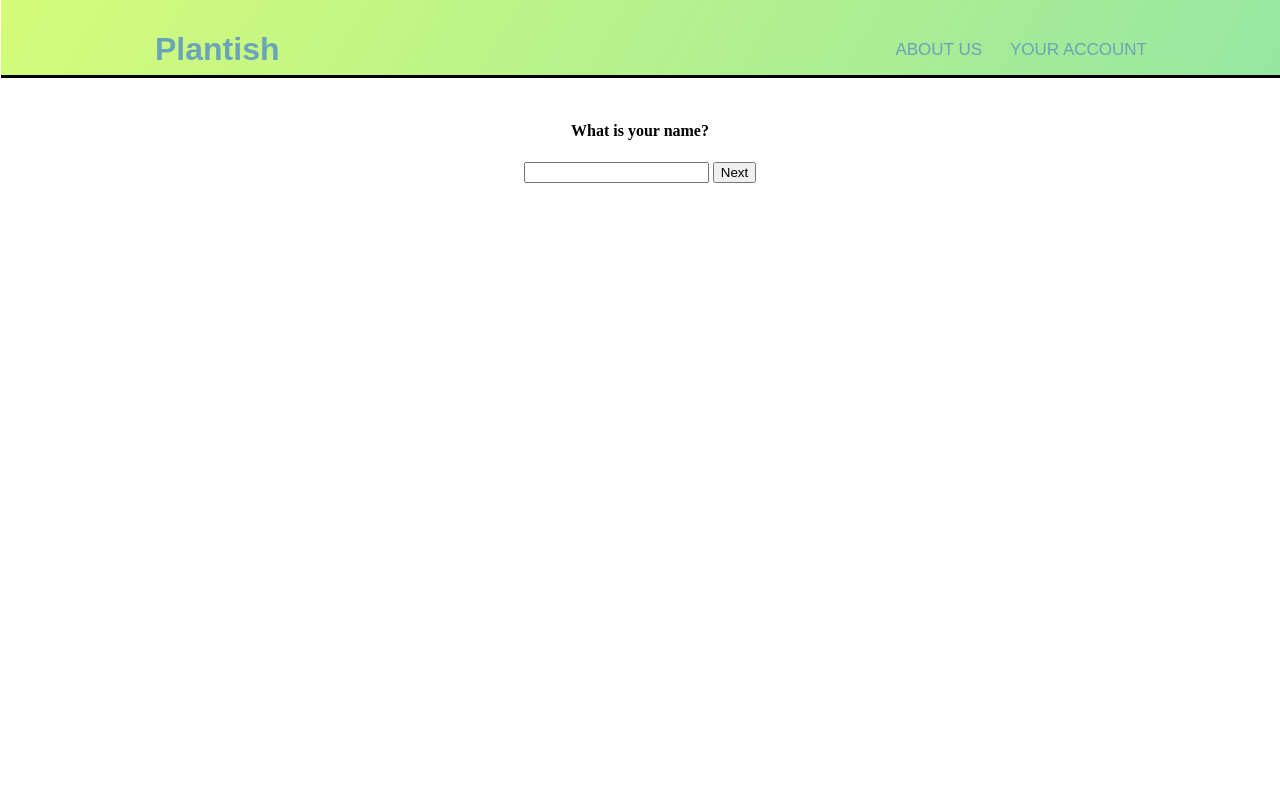
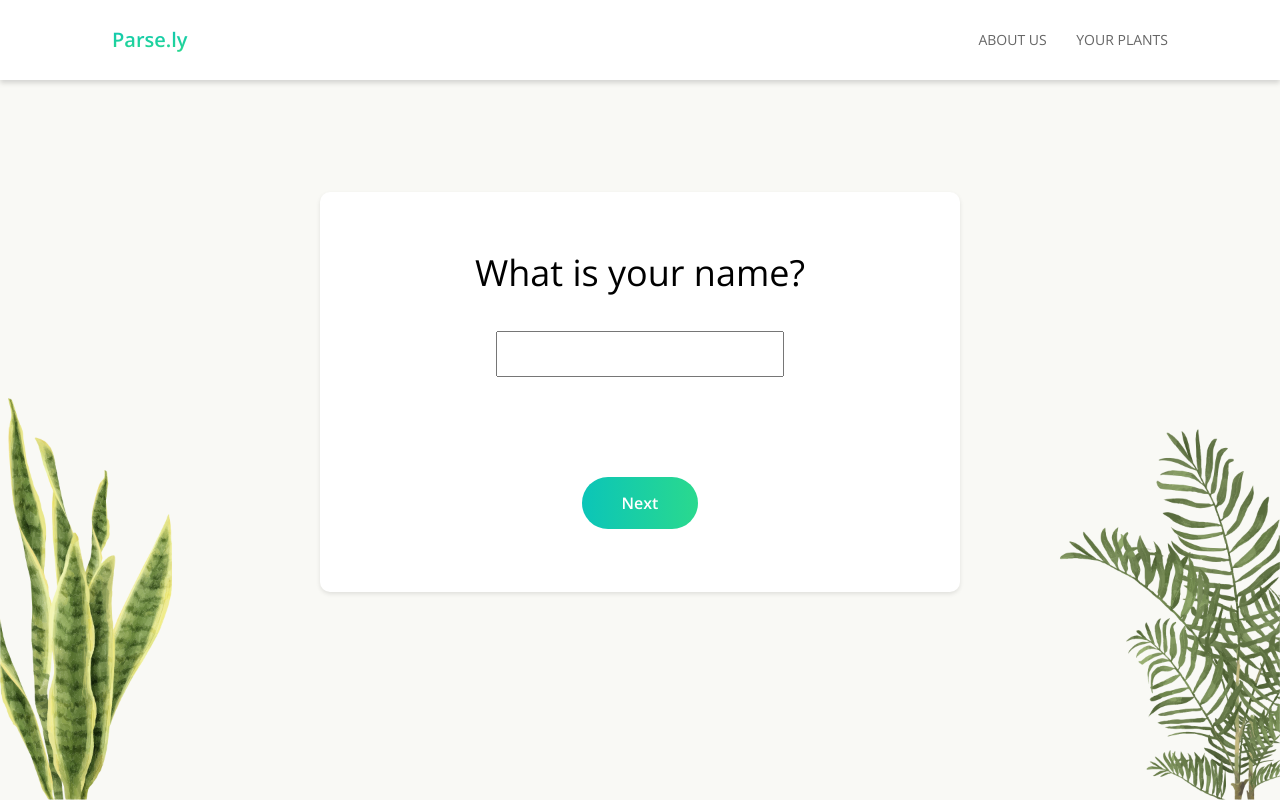
Before and after one commit to ceceliacreates/parse-ly, a website: page public/plant.html in a window 1280 px wide. Drawn offline with nearby package versions, Linux system fonts and the light colour scheme.

Commit message:
assets added

```diff
--- a/public/css/style.css
+++ b/public/css/style.css
@@ -1,25 +1,13 @@
-body {
-  margin: 1px;
-}
-
-a {
+*, a {
   font-family: "Open Sans", sans-serif;
 }
 
-.about {
-  height: calc(100% - 100px);
-  background-image: url("https://gdcindia.co.in/wp-content/uploads/2019/03/contact-us-background.jpg");
-  background-size: cover;
-  background-attachment: fixed;
-  background-size: auto;
+.h-100vh {
+  height: calc(100vh - 80px);
 }
 
-.index {
+.h-100 {
   height: 100% !important;
-  background-image: url("https://s3-us-west-1.amazonaws.com/landgbucket/products/prod_0egY5e7MVw3QnA/main.jpg");
-  background-size: cover;
-  background-attachment: fixed;
-  background-size: auto;
 }
 
 .w-100 {
@@ -27,7 +15,7 @@ a {
 }
 
 .container-fluid {
-  width: 80%;
+  width: 85%;
 }
 
 a {
@@ -35,22 +23,18 @@ a {
 }
 
 #header-bar {
-  height: 55px;
+  height: 80px;
   position: fixed;
   background: #fff;
-  border-bottom: solid;
-  background-image: linear-gradient(120deg, #d4fc79 0%, #96e6a1 100%);
-  margin-top: -1px;
-  padding: 10px;
+  box-shadow: 0 3px 5px 0 rgba(0, 0, 0, 0.15);
 }
 
 #brand {
   font-weight: 600;
-  font-size: 32px;
-  color: #6ba4b8;
-  position: relative;
-  bottom: inherit;
-  font-family: sans-serif;
+  font-size: 20px;
+  background: -webkit-linear-gradient(#0bc5b8, #2ad98e);
+  -webkit-background-clip: text;
+  -webkit-text-fill-color: transparent;
 }
 
 .nav-link:first-child {
@@ -58,102 +42,87 @@ a {
 }
 
 .nav-link {
-  font-size: 17px;
+  font-size: 14px;
   text-transform: uppercase;
   font-weight: 300;
-  color: #6ba4b8;
-  font-family: sans-serif;
+  color: #666;
 }
 
 .active {
   font-weight: 400;
 }
 
-#main-section {
-  padding-top: 100px;
+main {
+  padding-top: 80px;
+  background-color: #F9F9F5;
+}
+
+#landing-page {
+  width: 100%;
+  background-image: url("../assets/background-image.png");
+  background-size: cover;
+  background-position: center center;
+}
+
+#landing-card {
+  margin: 0 auto;
+  background-color: #fff;
+  height: 300px;
+  display: flex;
+  align-items: center;
+  flex-direction: column;
+  justify-content: center;
+}
+
+.title {
+  font-size: 36px;
+  font-weight: 300;
+  padding-bottom: 40px;
+}
+
+#survey-link {
+  font-size: 20px;
+  color: #fff;
+  font-weight: 600;
+  padding: 20px 40px;
+  border-radius: 30px;
+  background: rgb(11, 197, 184);
+  background: linear-gradient(90deg, rgba(11, 197, 184, 1) 0%, rgba(42, 217, 142, 1) 100%);
 }
 
 #survey-section {
   width: 100%;
-  background-color: #fbfbfb;
+  background-image: url("../assets/background-image2.png");
+  background-size: cover;
+  background-position: center center;
 }
 
-.survey-link {
-  font: bold 17px Arial;
-  text-decoration: none;
-  background-color: #eeeeee;
-  color: #333333;
-  padding: 2px 6px 2px 6px;
-  border-top: 1px solid green;
-  border-right: 1px solid green;
-  border-bottom: 1px solid green;
-  border-left: 1px solid green;
-  position: relative;
-  left: 2px;
-  bottom: -550px;
-  border-radius: 12px;
+#survey-card {
+  margin: 0 auto;
+  background-color: #fff;
+  box-shadow: 0 2px 4px 0 rgba(0, 0, 0, 0.1);
+  border-radius: 10px;
+  margin-bottom: 7.5%;
+  height: 400px;
+  display: flex;
+  align-items: center;
+  flex-direction: column;
+  justify-content: center;
 }
 
-.homeimg {
-  border: solid;
-  border-radius: 50%;
-  position: relative;
-  bottom: -60px;
+input {
+  height: 40px;
+  width: 280px;
 }
 
-.dev-team {
-  position: relative;
-  left: 4px;
+button {
+  font-size: 16px;
+  color: #fff;
+  font-weight: 600;
+  padding: 15px 40px;
+  margin-top: 100px;
+  border-radius: 30px;
+  background: rgb(11, 197, 184);
+  background: linear-gradient(90deg, rgba(11, 197, 184, 1) 0%, rgba(42, 217, 142, 1) 100%);
+  border: none;
 }
-
-.social-links {
-  position: relative;
-  left: 4px;
-}
-
-.fa {
-  padding: 20px;
-  font-size: 30px;
-  width: 50px;
-  text-align: center;
-  text-decoration: none;
-  border-radius: 50%;
-}
-
-.fa-facebook {
-  background: #3b5998;
-  color: white;
-}
-
-.fa-twitter {
-  background: #55acee;
-  color: white;
-}
-
-.fa-instagram {
-  background: linear-gradient(to right, #56ab2f, #a8e063);
-  color: white;
-}
-.plantCard {
-  border-bottom: solid 1px;
-}
-
-ul {
-  position: relative;
-  left: -19px;
-}
-
-.col-xs-6 {
-  position: relative;
-  left: -304px;
-}
-
-h1,
-h2,
-p {
-  font-family: sans-serif;
-}
-
-#text {
-  color: white;
-}
--- a/public/plant.html
+++ b/public/plant.html
@@ -1,14 +1,15 @@
 <!DOCTYPE html>
-<html lang="en">
+<html lang="en" class="h-100vh">
 
 <head>
   <meta charset="UTF-8" />
   <meta name="viewport" content="width=device-width, initial-scale=1.0" />
   <meta http-equiv="X-UA-Compatible" content="ie=edge" />
-  <title>Plantish</title>
+  <title>Parse.ly</title>
 
-  <link rel=“stylesheet” href=“css/reset.css” />
+  <link rel="stylesheet" href="css/reset.css" />
   <link rel="stylesheet" href="css/flexboxgrid.css" />
+  <link href="https://fonts.googleapis.com/css?family=Open+Sans:300,400,600,700,800&display=swap" rel="stylesheet">
   <link rel="stylesheet" href="css/style.css" />
 </head>
 
@@ -17,12 +18,12 @@
     <div class="container-fluid h-100">
       <div class="row h-100 middle-xs">
         <div class="col-sm-6 col-xs-12 start-sm center-xs">
-          <h1><a id="brand" href="/">Plantish</a></h1>
+          <h1><a id="brand" href="/">Parse.ly</a></h1>
         </div>
         <div class="col-sm-6 col-xs-12 end-sm center-xs">
           <nav>
-            <a class="nav-link" href="/about">About Us</a>
-            <a class="nav-link" href="/">Your Account</a>
+            <a class="nav-link" href="/">About Us</a>
+            <a class="nav-link" href="/">Your Plants</a>
           </nav>
         </div>
       </div>
@@ -30,14 +31,12 @@
   </header>
 
   <main class="h-100">
-    <div class="container-fluid h-100" id="main-section">
-      <div class="row center-xs">
-        <div class="col-xs-12">
-          <div id="survey">
-            <h4>What is your name?</h4>
-            <input type="text" id="name">
-            <button id="question2">Next</button>
-          </div>
+    <div class="container-fluid h-100" id="survey-section">
+      <div class="row middle-xs center-xs h-100">
+        <div class="col-sm-6 col-xs-12" id="survey-card">
+          <h3 class="title">What is your name?</h3>
+          <input type="text" id="name">
+          <button id="question2">Next</button>
         </div>
       </div>
       <div class="row center-xs">
```
Also changed, not shown: public/index.html (+16 -14 lines), public/assets/background-image2.png (added), public/assets/evergreen.svg (added), public/assets/fern.svg (added), public/assets/flowering.svg (added), public/assets/palm.svg (added), public/assets/shrub.svg (added), public/assets/succulent.svg (added), public/assets/tropical.svg (added), public/assets/vine.svg (added), 1 other file.
